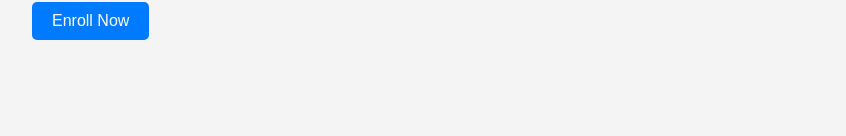
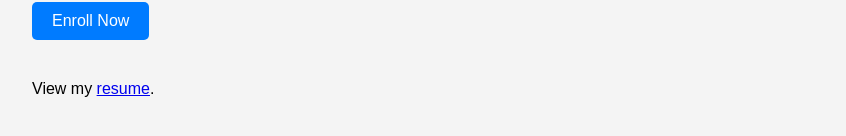
Before and after one commit to Jwashingtonk/jwashingtonasc.github.io, a plain HTML site: page index.html in a window 1280 px wide. Shown: the part 252-388 px from the top of the page, without its empty margins (208-1054 px from the left). Drawn offline with Linux system fonts and the light colour scheme.

Commit message:
Update index.html

```diff
--- a/index.html
+++ b/index.html
@@ -54,6 +54,7 @@
             and statistical analysis. By the end of the course, you'll have the skills to analyze data and extract valuable
             insights.</p>
         <a href="#" class="button">Enroll Now</a>
+        <p>View my <a href="https://github.com/Jwashingtonk/jwashingtonasc.github.io/blob/97bc190c947597ee61addb1ce43bb4153b43cb98/Resume2024.pdf" target="_blank">resume</a>.</p>
     </div>
 </body>
 
```
